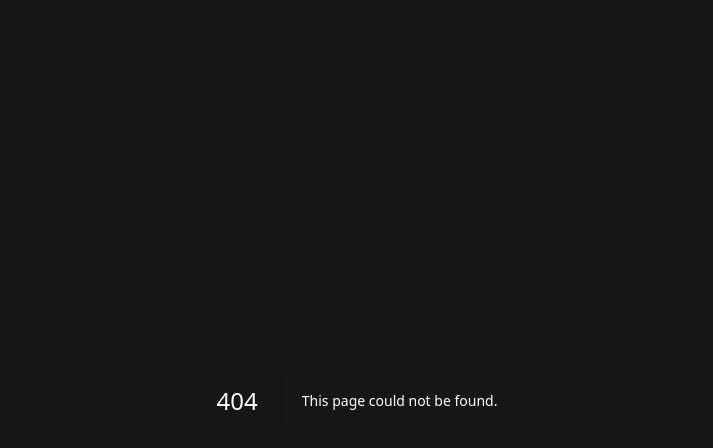
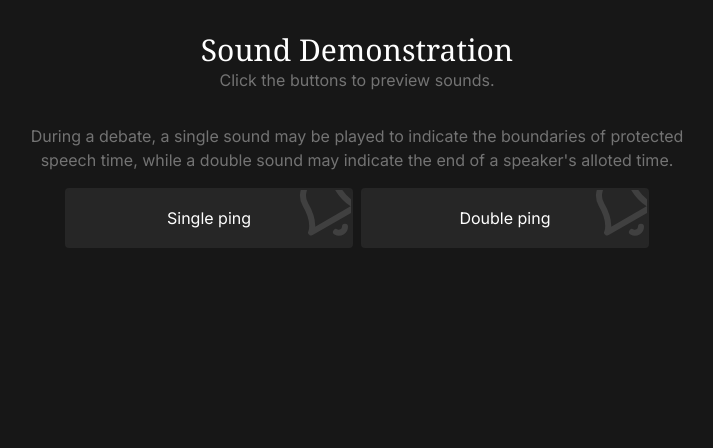
Before and after one commit to debatecore/debate-tools, a Next.js app: page /sound-demonstration in a window 1280 px wide. Before the commit this address had no page. Shown: the top 448 px of the page, without its empty margins (283-996 px from the left). Built offline with nearby package versions, Linux system fonts and the light colour scheme.

Commit message:
sound demo UI + strings

```diff
--- a/src/app/layout.tsx
+++ b/src/app/layout.tsx
@@ -6,6 +6,7 @@ import { languages } from "@/types/language";
 import { LangContext } from "@/contexts/LangContext";
 
 const inter = Inter({ subsets: ["latin"] });
+export { inter };
 
 export default function RootLayout({
   children,
--- a/src/app/page.tsx
+++ b/src/app/page.tsx
@@ -1,5 +1,4 @@
 "use client";
-import { IconBell } from "@/components/icons/Bell";
 import { IconHeart } from "@/components/icons/Heart";
 import { LangContext } from "@/contexts/LangContext";
 import { useLang } from "@/lib/useLang";
@@ -59,7 +58,6 @@ export default function Home() {
             {
               dest: "/sound-demonstration",
               name: useLang("soundDemonstration"),
-              disabled: true,
             },
             {
               dest: "/debate-motion-generator",
--- /dev/null
+++ b/src/app/sound-demonstration/page.tsx
@@ -0,0 +1,74 @@
+"use client";
+import { IconAlertTriangle } from "@/components/icons/AlertTriangle";
+import { IconBell } from "@/components/icons/Bell";
+import { IconClock } from "@/components/icons/Clock";
+import { IconDoubleBell } from "@/components/icons/DoubleBell";
+import { useLang } from "@/lib/useLang";
+import { iconprops } from "@/types/iconprops";
+import Link from "next/link";
+
+export default function SoundTestPage() {
+  return (
+    <div>
+      <h1 className="text-3xl mt-8 text-center font-serif">
+        {useLang("soundDemonstration")}
+      </h1>
+      <p className="mb-8 text-center text-neutral-500">
+        {useLang("soundDemonstrationSubtitle")}
+      </p>
+      <div className="max-w-4xl mx-auto">
+        <p className="text-neutral-500 text-center text-balance">
+          {useLang("soundDemonstrationSingleDoubleExpl")}
+        </p>
+        <div className="flex flex-row justify-center items-center gap-2 m-4">
+          {[
+            {
+              title: "Single ping",
+              sound: "ping.mp3",
+              righticon: IconBell,
+              // lefticon: IconAlertTriangle,
+            },
+            {
+              title: "Double ping",
+              sound: "ping2.mp3",
+              righticon: IconBell,
+              // lefticon: IconClock,
+            },
+          ].map(
+            (el: {
+              title: string;
+              sound: string;
+              righticon?: (props: iconprops) => JSX.Element;
+              lefticon?: (props: iconprops) => JSX.Element;
+            }) => {
+              return (
+                <button
+                  key={el.title}
+                  onClick={() => {
+                    console.log(`${el.sound} played.`);
+                  }}
+                  className="relative p-4 w-1/3 rounded border-2 border-neutral-800 bg-neutral-800 hover:border-neutral-700 overflow-hidden"
+                >
+                  {el.title}
+                  {el.righticon
+                    ? el.righticon({
+                        moreClass:
+                          "absolute rotate-[-30deg] top-1 right-3 text-neutral-700 scale-[3]",
+                      })
+                    : ""}
+                  {el.lefticon
+                    ? el.lefticon({
+                        moreClass:
+                          "absolute rotate-[0deg] bottom-1 left-1 text-neutral-700 scale-[2.5]",
+                        // "absolute rotate-[0deg] bottom-4 left-4 text-neutral-700 scale-[2]",
+                      })
+                    : ""}
+                </button>
+              );
+            }
+          )}
+        </div>
+      </div>
+    </div>
+  );
+}
--- /dev/null
+++ b/src/components/icons/AlertTriangle.tsx
@@ -0,0 +1,24 @@
+import { iconprops } from "@/types/iconprops";
+
+const IconAlertTriangle = (props: iconprops) => {
+  return (
+    <svg
+      xmlns="http://www.w3.org/2000/svg"
+      width="24"
+      height="24"
+      viewBox="0 0 24 24"
+      fill={props.fill ? "currentColor" : "none"}
+      stroke="currentColor"
+      strokeWidth={props.strokeWidth || 2}
+      strokeLinecap="round"
+      strokeLinejoin="round"
+      className={`feather feather-clock ${props.moreClass}`}
+    >
+      <path d="M10.29 3.86L1.82 18a2 2 0 0 0 1.71 3h16.94a2 2 0 0 0 1.71-3L13.71 3.86a2 2 0 0 0-3.42 0z"></path>
+      <line x1="12" y1="9" x2="12" y2="13"></line>
+      <line x1="12" y1="17" x2="12.01" y2="17"></line>
+    </svg>
+  );
+};
+
+export { IconAlertTriangle };
--- /dev/null
+++ b/src/components/icons/Clock.tsx
@@ -0,0 +1,23 @@
+import { iconprops } from "@/types/iconprops";
+
+const IconClock = (props: iconprops) => {
+  return (
+    <svg
+      xmlns="http://www.w3.org/2000/svg"
+      width="24"
+      height="24"
+      viewBox="0 0 24 24"
+      fill={props.fill ? "currentColor" : "none"}
+      stroke="currentColor"
+      strokeWidth={props.strokeWidth || 2}
+      strokeLinecap="round"
+      strokeLinejoin="round"
+      className={`feather feather-clock ${props.moreClass}`}
+    >
+      <circle cx="12" cy="12" r="10"></circle>
+      <polyline points="12 6 12 12 16 14"></polyline>
+    </svg>
+  );
+};
+
+export { IconClock };
--- /dev/null
+++ b/src/components/icons/DoubleBell.tsx
@@ -0,0 +1,31 @@
+import { iconprops } from "@/types/iconprops";
+
+const IconDoubleBell = (props: iconprops) => {
+  return (
+    <svg
+      xmlns="http://www.w3.org/2000/svg"
+      width="24"
+      height="24"
+      viewBox="0 0 24 24"
+      fill={props.fill ? "currentColor" : "none"}
+      stroke="currentColor"
+      strokeWidth={props.strokeWidth || 2}
+      strokeLinecap="round"
+      strokeLinejoin="round"
+      className={`feather feather-bell ${props.moreClass}`}
+    >
+      <path
+        id="svg_1"
+        d="m17.71875,8.3125a6,6 0 0 0 -12,0c0,7 -3,9 -3,9l18,0s-3,-2 -3,-9"
+      />
+      <path id="svg_2" d="m13.73,21a2,2 0 0 1 -3.46,0" />
+      <path
+        stroke="null"
+        id="svg_3"
+        d="m14.50521,9.36936a2.80209,3.02459 0 0 0 -5.60418,0c0,3.52869 -1.40104,4.53689 -1.40104,4.53689l8.40626,0s-1.40104,-1.0082 -1.40104,-4.53689"
+      />
+    </svg>
+  );
+};
+
+export { IconDoubleBell };
--- a/src/data/strings.json
+++ b/src/data/strings.json
@@ -35,6 +35,12 @@
     "pl": "Demonstracja Dźwięku",
     "de": "Klingdemo"
   },
+  "soundDemonstrationSubtitle": {
+    "en": "Click the buttons to preview sounds."
+  },
+  "soundDemonstrationSingleDoubleExpl": {
+    "en": "During a debate, a single sound may be played to indicate the boundaries of protected speech time, while a double sound may indicate the end of a speaker's alloted time."
+  },
   "debateMotionGenerator": {
     "en": "Debate Motion Generator",
     "pl": "Generator tez do debaty",
```
